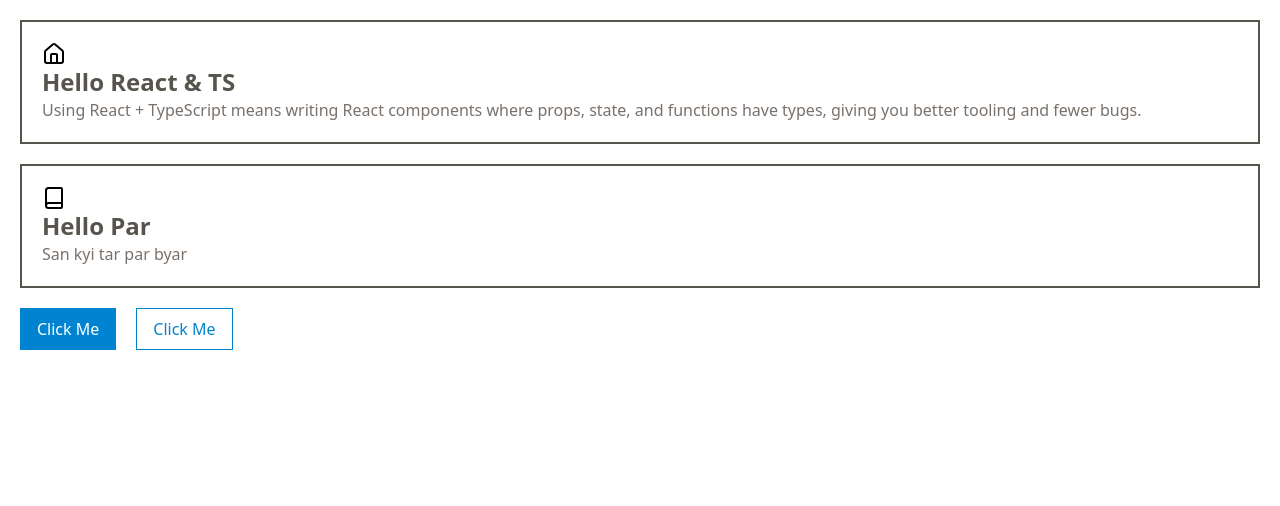
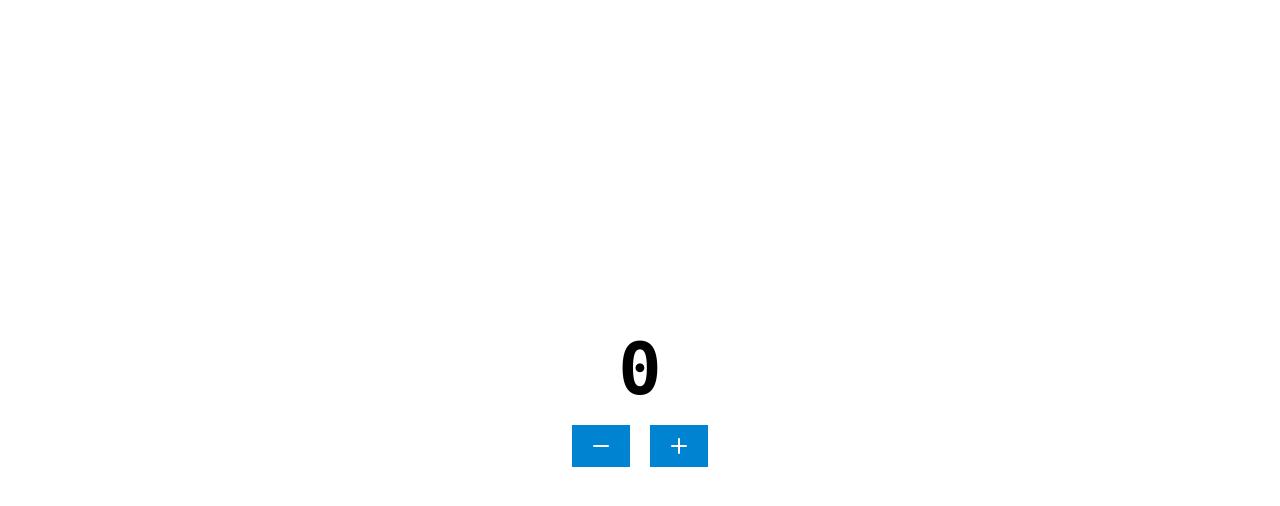
Before and after one commit to mmsstudent2026/ts-learn-code, a React (Vite) app in the folder my-react-ts-intro/: page / in a window 1280 px wide. Shown: the top 506 px of the page. Built offline with nearby package versions, Linux system fonts and the light colour scheme.

Commit message:
feat: counter app ui and state

```diff
--- a/my-react-ts-intro/src/App.tsx
+++ b/my-react-ts-intro/src/App.tsx
@@ -1,34 +1,9 @@
-import { Book, HomeIcon } from "lucide-react";
-import Container from "./components/Container";
-import TextCard from "./components/TextCard";
-import Button from "./components/Button";
-import type { MouseEvent } from "react";
+import CounterApp from "./components/CounterApp";
 
 function App() {
-  const handleClick = (e: MouseEvent<HTMLButtonElement>) => {
-    console.log("u click", e.target);
-  };
-
   return (
     <main>
-      <Container className=" p-5 space-y-5">
-        <TextCard
-          icon={<HomeIcon />}
-          heading="Hello React & TS"
-          description="Using React + TypeScript means writing React components where props, state, and functions have types, giving you better tooling and fewer bugs."
-        />
-        <TextCard
-          icon={<Book />}
-          heading="Hello Par"
-          description="San kyi tar par byar"
-        />
-        <div className=" space-x-5">
-          <Button variant="solid" onClick={handleClick}>
-            Click Me
-          </Button>
-          <Button variant="outline">Click Me</Button>
-        </div>
-      </Container>
+      <CounterApp />
     </main>
   );
 }
--- a/my-react-ts-intro/src/components/Button.tsx
+++ b/my-react-ts-intro/src/components/Button.tsx
@@ -22,7 +22,7 @@ const Button: FC<ButtonProps> = ({
 }) => {
   return (
     <button
-      className={`px-4 py-2 ${variantClasses[variant]} ${className}`}
+      className={`px-4 py-2 duration-100 active:scale-95 ${variantClasses[variant]} ${className}`}
       {...rest}
     >
       {children}
--- /dev/null
+++ b/my-react-ts-intro/src/components/CounterApp.tsx
@@ -0,0 +1,34 @@
+import { useState, type FC } from "react";
+import Container from "./Container";
+import Button from "./Button";
+import { Minus, Plus } from "lucide-react";
+
+const CounterApp: FC = () => {
+  const [count, setCount] = useState<number>(0);
+
+  const handleAdd = (): void => {
+    setCount(count + 1);
+  };
+
+  const handleSub = (): void => {
+    if (count > 0) {
+      setCount(count - 1);
+    }
+  };
+
+  return (
+    <Container className=" flex flex-col justify-center items-center min-h-screen gap-5 ">
+      <h1 className=" text-7xl font-bold font-mono">{count}</h1>
+      <div className=" flex gap-5">
+        <Button variant="solid" onClick={handleSub}>
+          <Minus />
+        </Button>
+        <Button variant="solid" onClick={handleAdd}>
+          <Plus />
+        </Button>
+      </div>
+    </Container>
+  );
+};
+
+export default CounterApp;
--- /dev/null
+++ b/my-react-ts-intro/src/components/Preview.tsx
@@ -0,0 +1,33 @@
+import { Book, HomeIcon } from "lucide-react";
+import Container from "./Container";
+import TextCard from "./TextCard";
+import Button from "./Button";
+import type { MouseEvent } from "react";
+
+const Preview = () => {
+  const handleClick = (e: MouseEvent<HTMLButtonElement>) => {
+    console.log("u click", e.target);
+  };
+  return (
+    <Container className=" p-5 space-y-5">
+      <TextCard
+        icon={<HomeIcon />}
+        heading="Hello React & TS"
+        description="Using React + TypeScript means writing React components where props, state, and functions have types, giving you better tooling and fewer bugs."
+      />
+      <TextCard
+        icon={<Book />}
+        heading="Hello Par"
+        description="San kyi tar par byar"
+      />
+      <div className=" space-x-5">
+        <Button variant="solid" onClick={handleClick}>
+          Click Me
+        </Button>
+        <Button variant="outline">Click Me</Button>
+      </div>
+    </Container>
+  );
+};
+
+export default Preview;
```
